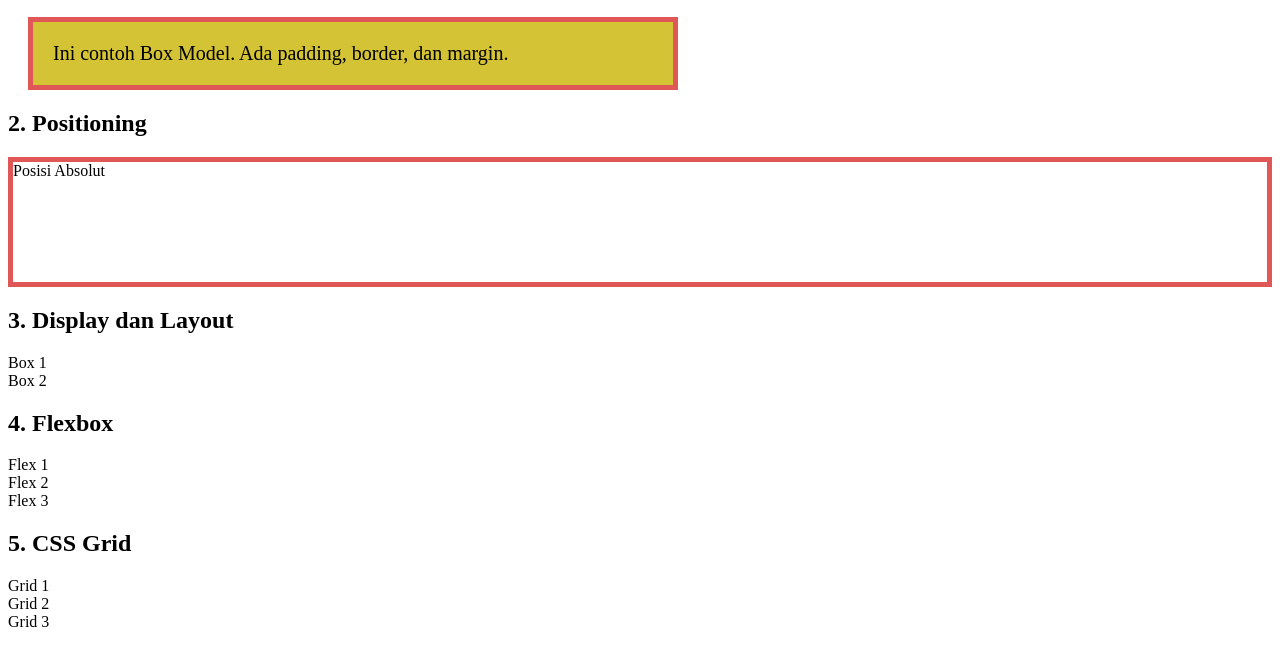
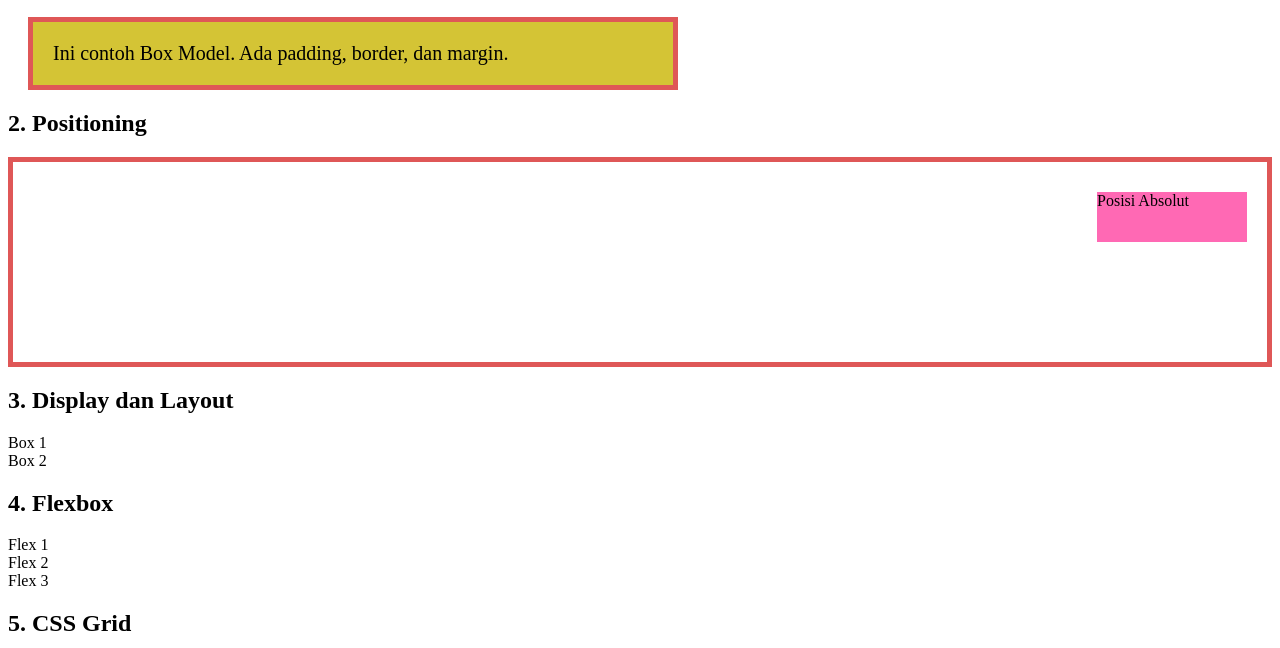
Before and after one commit to HylmiRidzaldy/1124160204-html-css, a plain HTML site: page basic-css/index.html in a window 1280 px wide. Shown: the part 110-758 px from the top of the page. Drawn offline with Linux system fonts and the light colour scheme.

Commit message:
menambahkan positioning box

```diff
--- a/basic-css/index.html
+++ b/basic-css/index.html
@@ -17,9 +17,19 @@
     /* ### POSITIONING ### */
     .positioning-container {
       position: relative; /* Referensi untuk elemen yang posisinya absolut */
-      height: 120px;
+      height: 200px;
       border: 5px solid #df5757;
     }
+    /* ### POSITIONING BOX ### */
+    .positioned-box {
+      position: absolute; /* Ditempatkan relatif terhadap container */
+      top: 30px;
+      right: 20px;
+      width: 150px;
+      height: 50px;
+      background-color: hotpink;
+    }
+
   </style>
 </head>
 <body>
```
